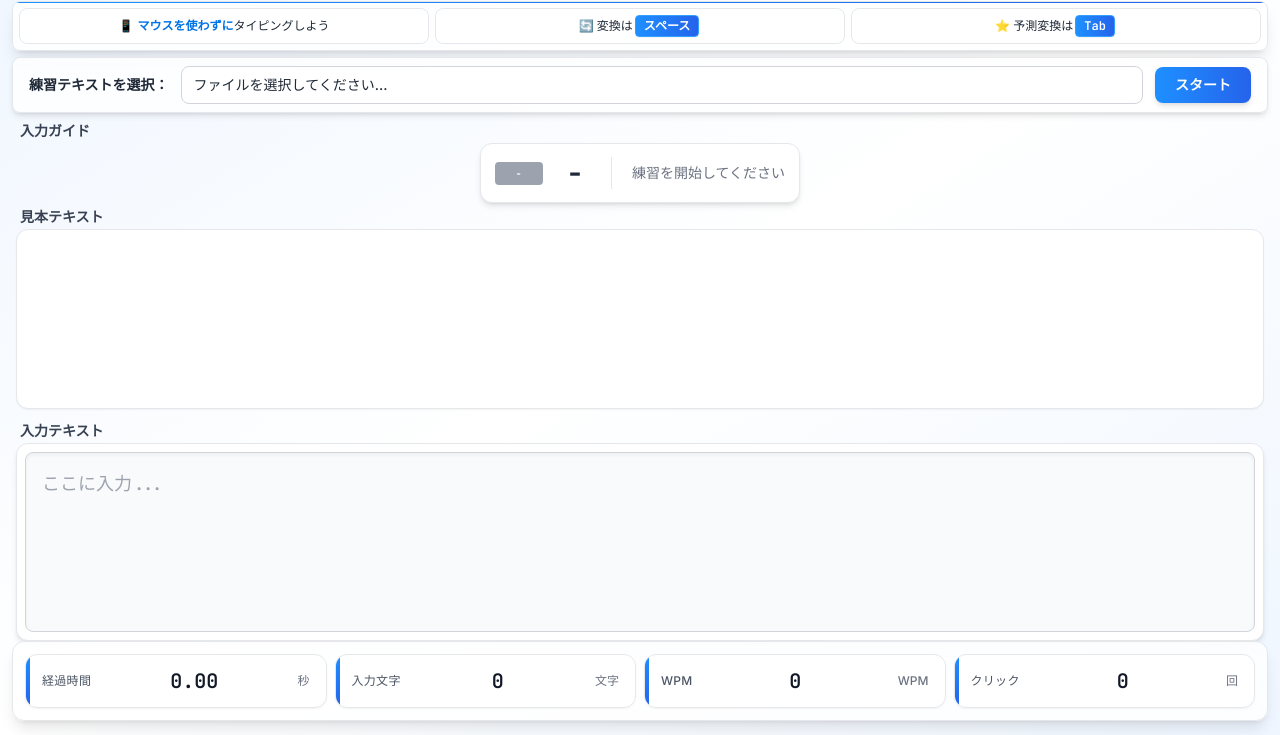
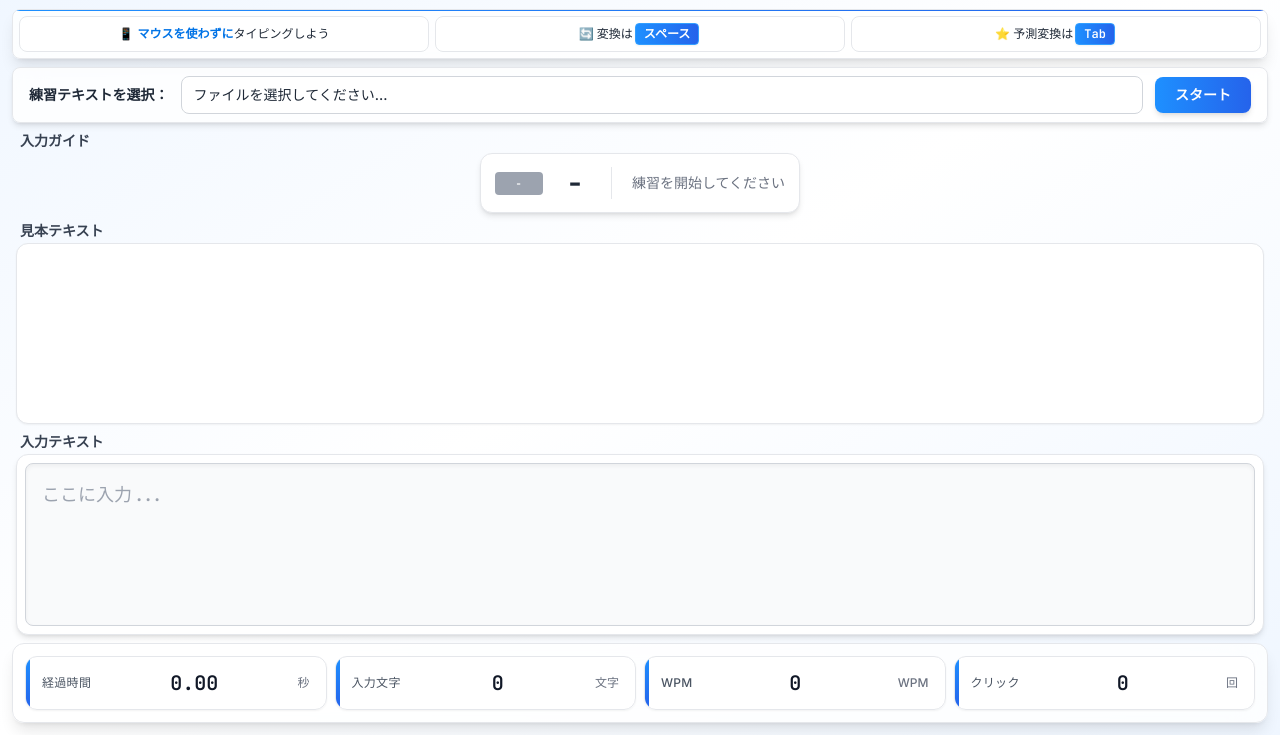
Before and after one commit to itou-daiki/trace-type, a plain HTML site: page index.html in a window 1280 px wide. Shown: the part 65-800 px from the top of the page. Drawn offline with nearby package versions, Linux system fonts and the light colour scheme.

Commit message:
refactor: レイアウトをFlexboxベースに調整し、画面の垂直方向のスペース利用を最適化

```diff
--- a/index.html
+++ b/index.html
@@ -41,8 +41,8 @@
 </head>
 
 <body
-  class="bg-gradient-to-br from-blue-50 via-white to-blue-50 dark:from-gray-900 dark:via-gray-800 dark:to-gray-900 min-h-screen transition-colors duration-300">
-  <div class="max-w-7xl mx-auto px-3 py-1 min-h-screen flex flex-col">
+  class="bg-gradient-to-br from-blue-50 via-white to-blue-50 dark:from-gray-900 dark:via-gray-800 dark:to-gray-900 h-screen overflow-hidden transition-colors duration-300">
+  <div class="max-w-7xl mx-auto px-3 py-1 h-full flex flex-col gap-2">
     <!-- ヘッダー -->
     <header class="mb-1 text-center relative flex-shrink-0">
       <div class="flex justify-center items-center relative gap-8">
@@ -64,7 +64,7 @@
 
     <!-- 指示メッセージエリア -->
     <section
-      class="bg-white/80 dark:bg-gray-800/80 backdrop-blur-lg border border-gray-200 dark:border-gray-700 rounded-lg p-1.5 mb-1.5 shadow-lg relative overflow-hidden flex-shrink-0">
+      class="bg-white/80 dark:bg-gray-800/80 backdrop-blur-lg border border-gray-200 dark:border-gray-700 rounded-lg p-1.5 shadow-lg relative overflow-hidden flex-shrink-0">
       <div class="absolute top-0 left-0 right-0 h-px bg-gradient-to-r from-primary-500 to-blue-600"></div>
       <div class="grid grid-cols-3 gap-1.5">
         <div
@@ -86,7 +86,7 @@
 
     <!-- ファイル選択エリア -->
     <section
-      class="flex items-center gap-3 mb-2 px-4 py-2 bg-white/80 dark:bg-gray-800/80 backdrop-blur-lg rounded-lg shadow-md border border-gray-200 dark:border-gray-700 flex-shrink-0">
+      class="flex items-center gap-3 px-4 py-2 bg-white/80 dark:bg-gray-800/80 backdrop-blur-lg rounded-lg shadow-md border border-gray-200 dark:border-gray-700 flex-shrink-0">
       <label for="file-select"
         class="font-semibold text-gray-800 dark:text-white text-sm whitespace-nowrap">練習テキストを選択：</label>
       <select id="file-select" disabled aria-label="練習テキスト選択"
@@ -99,7 +99,7 @@
     </section>
 
     <!-- 入力ガイドエリア -->
-    <div class="mb-1 px-1">
+    <div class="px-1 flex-shrink-0">
       <h2 class="text-sm font-semibold text-gray-700 dark:text-gray-300 mb-0.5 pl-1">入力ガイド</h2>
       <section
         class="bg-white dark:bg-gray-800 backdrop-blur-lg p-3 rounded-xl border border-gray-200 dark:border-gray-700 shadow-md flex justify-center items-center gap-4 min-h-[60px] w-fit mx-auto min-w-[320px]">
@@ -127,21 +127,21 @@
     </div>
 
     <!-- タイピングコンテナ（見本テキスト） -->
-    <div class="mb-1 px-1">
-      <h2 class="text-sm font-semibold text-gray-700 dark:text-gray-300 mb-0.5 pl-1">見本テキスト</h2>
+    <div class="px-1 flex-1 flex flex-col min-h-0">
+      <h2 class="text-sm font-semibold text-gray-700 dark:text-gray-300 mb-0.5 pl-1 flex-shrink-0">見本テキスト</h2>
       <section id="typing-container"
-        class="w-full h-[180px] overflow-y-auto bg-white dark:bg-slate-800 rounded-xl p-4 shadow-sm border border-gray-200 dark:border-gray-700 font-mono text-xl mb-2 leading-relaxed">
+        class="w-full flex-1 overflow-y-auto bg-white dark:bg-slate-800 rounded-xl p-4 shadow-sm border border-gray-200 dark:border-gray-700 font-mono text-xl leading-relaxed">
       </section>
     </div>
 
     <!-- 入力フィールド -->
-    <div class="px-1">
-      <h2 class="text-sm font-semibold text-gray-700 dark:text-gray-300 mb-0.5 pl-1">入力テキスト</h2>
+    <div class="px-1 flex-1 flex flex-col min-h-0">
+      <h2 class="text-sm font-semibold text-gray-700 dark:text-gray-300 mb-0.5 pl-1 flex-shrink-0">入力テキスト</h2>
       <section
-        class="bg-white dark:bg-gray-800 backdrop-blur-lg p-2 rounded-xl border border-gray-200 dark:border-gray-700 shadow-md">
+        class="bg-white dark:bg-gray-800 backdrop-blur-lg p-2 rounded-xl border border-gray-200 dark:border-gray-700 shadow-md flex-1 flex flex-col h-full">
 
         <textarea id="text-input"
-          class="w-full p-4 border border-gray-300 dark:border-gray-600 rounded-lg bg-gray-50 dark:bg-gray-900 text-gray-900 dark:text-white font-mono text-lg leading-relaxed transition-all focus:outline-none focus:ring-2 focus:ring-primary-400 focus:border-primary-500 shadow-inner resize-none overflow-y-auto"
+          class="w-full border border-gray-300 dark:border-gray-600 rounded-lg bg-gray-50 dark:bg-gray-900 text-gray-900 dark:text-white font-mono text-lg leading-relaxed transition-all focus:outline-none focus:ring-2 focus:ring-primary-400 focus:border-primary-500 shadow-inner resize-none overflow-y-auto p-4 flex-1 h-full"
           disabled spellcheck="false" autocomplete="off" autocorrect="off" autocapitalize="off" aria-label="タイピング入力"
           placeholder="ここに入力..."></textarea>
       </section>
--- a/styles.css
+++ b/styles.css
@@ -10,8 +10,10 @@
   white-space: pre-wrap;
   display: block;
   /* Ensure it is displayed */
-  height: 180px;
-  min-height: 180px;
+  height: 100%;
+  /* Changed from 180px to 100% for flex layout */
+  /* min-height: 180px; Removed */
+  resize: none;
 }
 
 /* インラインIME変換中の文字 */
```
